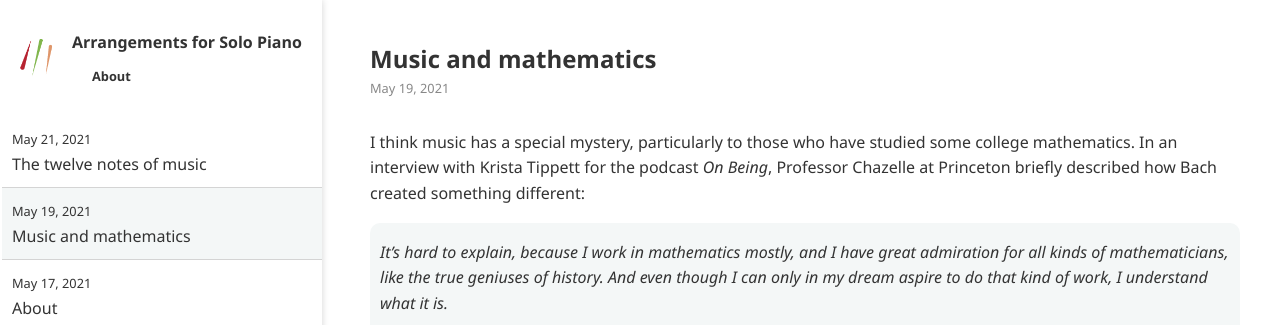
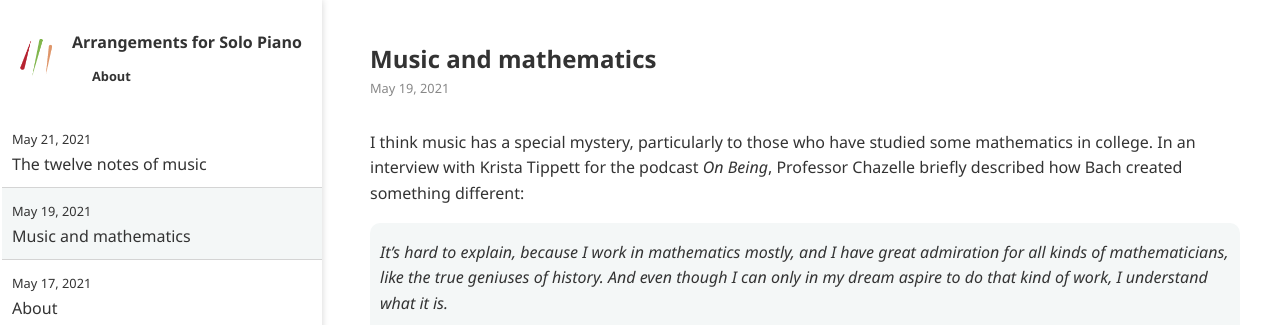
Before and after one commit to ansyblenetwork/arrpiano, a Jekyll site: the page built from _posts/2021-05-19-music-and-mathematics.md, in a window 1280 px wide and 1380 px high. Shown: the top 325 px of the window. Built offline with Jekyll 4.4.1, drawn with Linux system fonts in a browser that asks for light colours.

Commit message:
Update 2021-05-19-music-and-mathematics.md

```diff
--- a/_posts/2021-05-19-music-and-mathematics.md
+++ b/_posts/2021-05-19-music-and-mathematics.md
@@ -2,7 +2,7 @@
 title: "Music and mathematics"
 ---
 
-I think music has a special mystery, particularly to those who have studied some college mathematics. In an interview with Krista Tippett for the podcast _On Being_, Professor Chazelle at Princeton briefly described how Bach created something different:
+I think music has a special mystery, particularly to those who have studied some mathematics in college. In an interview with Krista Tippett for the podcast _On Being_, Professor Chazelle briefly described how Bach created something different:
 
 <div class="media">
 <p>It’s hard to explain, because I work in mathematics mostly, and I have great admiration for all kinds of mathematicians, like the true geniuses of history. And even though I can only in my dream aspire to do that kind of work, I understand what it is. </p>
```
